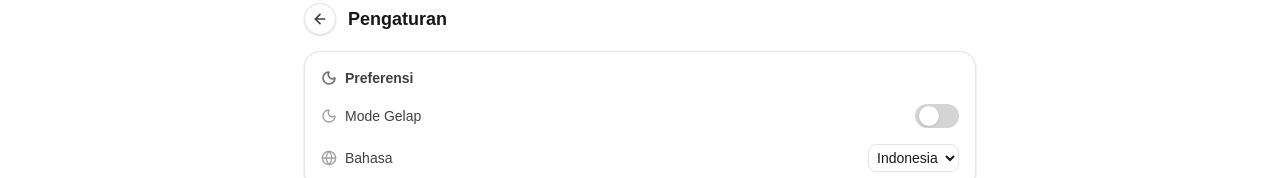
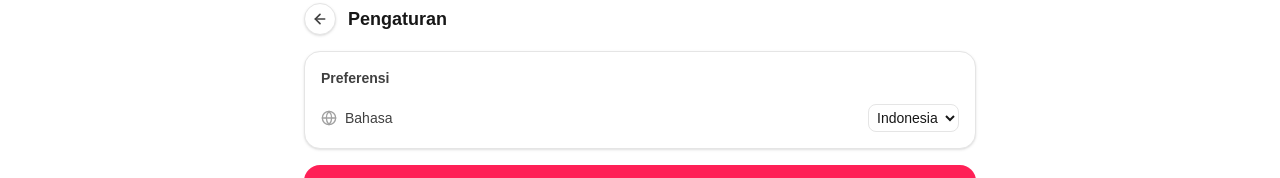
Before and after one commit to CW-Coffee-Smart-Monitor/CW-Monitoring, a Next.js app: page /profile/settings in a window 1280 px wide. Shown: the part 137-315 px from the top of the page. Built offline with nearby package versions, Linux system fonts and the light colour scheme; no server answers; the database is empty.

Commit message:
feat : remove dark mode user

```diff
--- a/src/app/profile/settings/page.tsx
+++ b/src/app/profile/settings/page.tsx
@@ -4,14 +4,13 @@ import { useState } from 'react';
 import { useRouter } from 'next/navigation';
 import { signOut } from 'firebase/auth';
 import { auth } from '@/lib/firebase';
-import { ArrowLeft, CreditCard, Moon, Globe, Eye, LogOut } from 'lucide-react';
+import { ArrowLeft,  Globe, LogOut } from 'lucide-react';
 import { useLanguage } from '@/context/LanguageContext';
 
 export default function SettingsPage() {
   const router = useRouter();
   const { language, setLanguage, t } = useLanguage();
 
-  const [darkMode, setDarkMode] = useState(false);
   const [isPublic, setIsPublic] = useState(true);
 
   const handleLogout = async () => {
@@ -39,24 +38,9 @@ export default function SettingsPage() {
       {/* Preferences */}
       <div className="rounded-2xl bg-white p-4 shadow-sm border border-neutral-200 space-y-4">
         <div className="flex items-center gap-2">
-          <Moon className="h-4 w-4 text-neutral-500" strokeWidth={2.5} />
           <h2 className="text-sm font-semibold text-neutral-700">
             {t.settings.preferences.title}
           </h2>
-        </div>
-
-        {/* Dark Mode */}
-        <div className="flex items-center justify-between">
-          <div className="flex items-center gap-2">
-            <Moon className="h-4 w-4 text-neutral-400" />
-            <p className="text-sm text-neutral-700">{t.settings.preferences.darkMode}</p>
-          </div>
-          <button
-            onClick={() => setDarkMode(!darkMode)}
-            className={`h-6 w-11 rounded-full transition ${darkMode ? 'bg-emerald-500' : 'bg-neutral-300'}`}
-          >
-            <div className={`h-5 w-5 rounded-full bg-white shadow transform transition ${darkMode ? 'translate-x-5' : 'translate-x-1'}`} />
-          </button>
         </div>
 
         {/* Language */}
```
